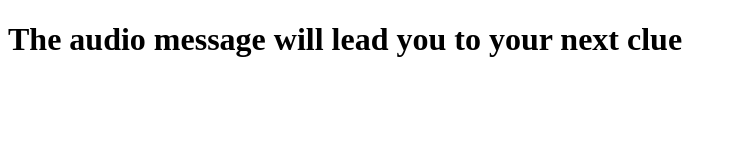
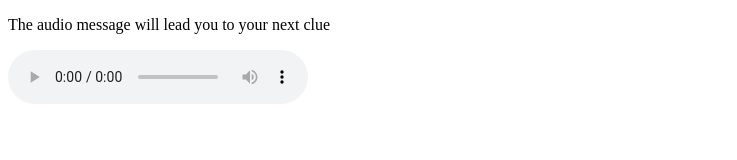
Before and after one commit to BSfett2213/clue7, a plain HTML site: page welcome.html in a window 1280 px wide. Shown: the whole page, without its empty margins (0-737 px from the left). Drawn offline with Linux system fonts and the light colour scheme.

Commit message:
Update welcome.html

```diff
--- a/welcome.html
+++ b/welcome.html
@@ -4,9 +4,10 @@
     <title> </title>
   </head>
   <body>
-    <h1> The audio message will lead you to your next clue </h1>
-    <source src="audio.ogg" type="audio/ogg">
-    <source src="audio1.mp3" type="audio/mpeg">
-
+    <p> The audio message will lead you to your next clue </p>
+    <audio controls>
+  <source src="audio1.ogg" type="audio/ogg">
+  <source src="audio1.mp3" type="audio/mpeg">
+ </audio>
   </body>
 </html>
```
